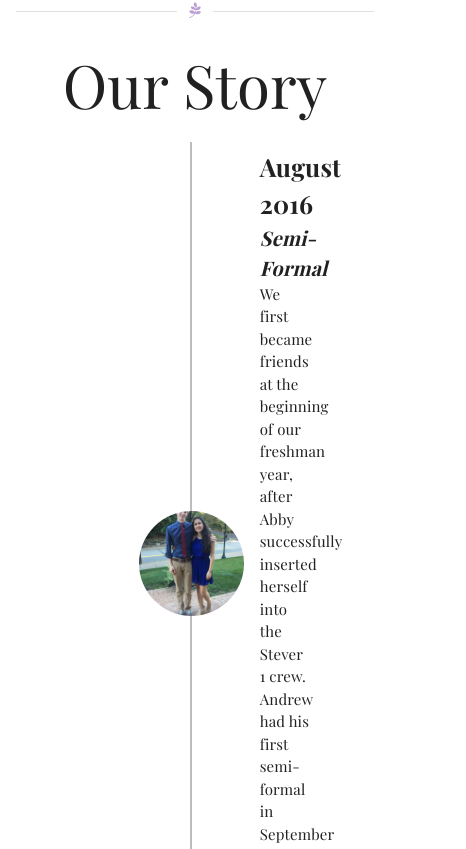
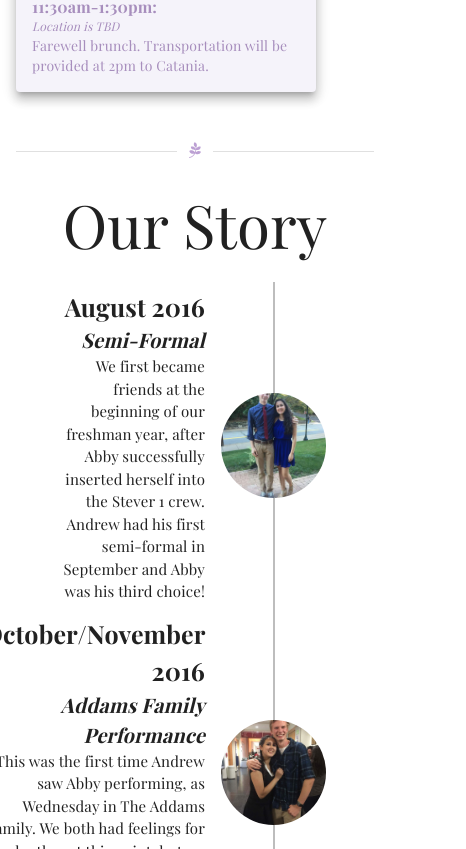
Before and after one commit to abby-pfingsten/wedding, a React (Create React App) app: page / in a window 390 px wide. Shown: the part 2535-3384 px from the top of the page, 466 px wide, since content can reach past the window. Built offline with nearby package versions, Linux system fonts and the light colour scheme; sample sign-in values are in the browser's storage; a web font is replaced by a local one.

Commit message:
have our story timeline now looking good for mobile need to make timeline responsive

```diff
--- a/src/pages/OurStory.jsx
+++ b/src/pages/OurStory.jsx
@@ -32,7 +32,7 @@ export default function OurStory() {
       <Typography variant='h2' align='center'>
         Our Story
       </Typography>
-      <Timeline position='alternate'>
+      <Timeline position= 'left'>
         {ourStoryPics.map((timelineItem) => (
           <TimelineItem key={timelineItem.key}>
             <TimelineSeparator>
@@ -61,13 +61,18 @@ export default function OurStory() {
                 alignSelf: timelineItem.key % 2 === 0 ? 'left' : 'right',
                 justifyContent:
                   timelineItem.key % 2 === 0 ? 'flex-end' : 'flex-start',
+                flex: 'auto !important',
               }}
             >
               <Grid
                 container
                 direction='column'
                 className='timeLine'
-                sx={{ display: 'flex', flexFlow: 'column', width: '60%' }}
+                sx={{
+                  display: 'flex',
+                  flexFlow: 'column',
+                  width: { xs: '100%', sm: '60%' },
+                }}
               >
                 <h4 className='timeLine__header'>{timelineItem.header}</h4>
                 <h5 className='timeLine__subHeader'>
--- a/src/pages/Schedule.jsx
+++ b/src/pages/Schedule.jsx
@@ -13,13 +13,11 @@ import '../styles/Schedule.scss';
 
 function Schedule() {
   const Item = styled(Paper)(({ theme }) => ({
-    // height: 460,
-    width: 450,
+    width: 300,
     backgroundColor: '#F5F3FA',
     ...theme.typography.body2,
     padding: theme.spacing(2),
     textAlign: 'left',
-    // color: '#a78ebd',
     color: 'rgb(167, 142, 189)',
   }));
   return (
@@ -42,7 +40,8 @@ function Schedule() {
               sm: 'row',
             },
             gap: 5,
-            width: '100%',
+            // alignItems: { xs: 'center', sm: 'auto' },
+            // width: '40%',
           }}
         >
           {scheduleData.map((item, index) => (
```
